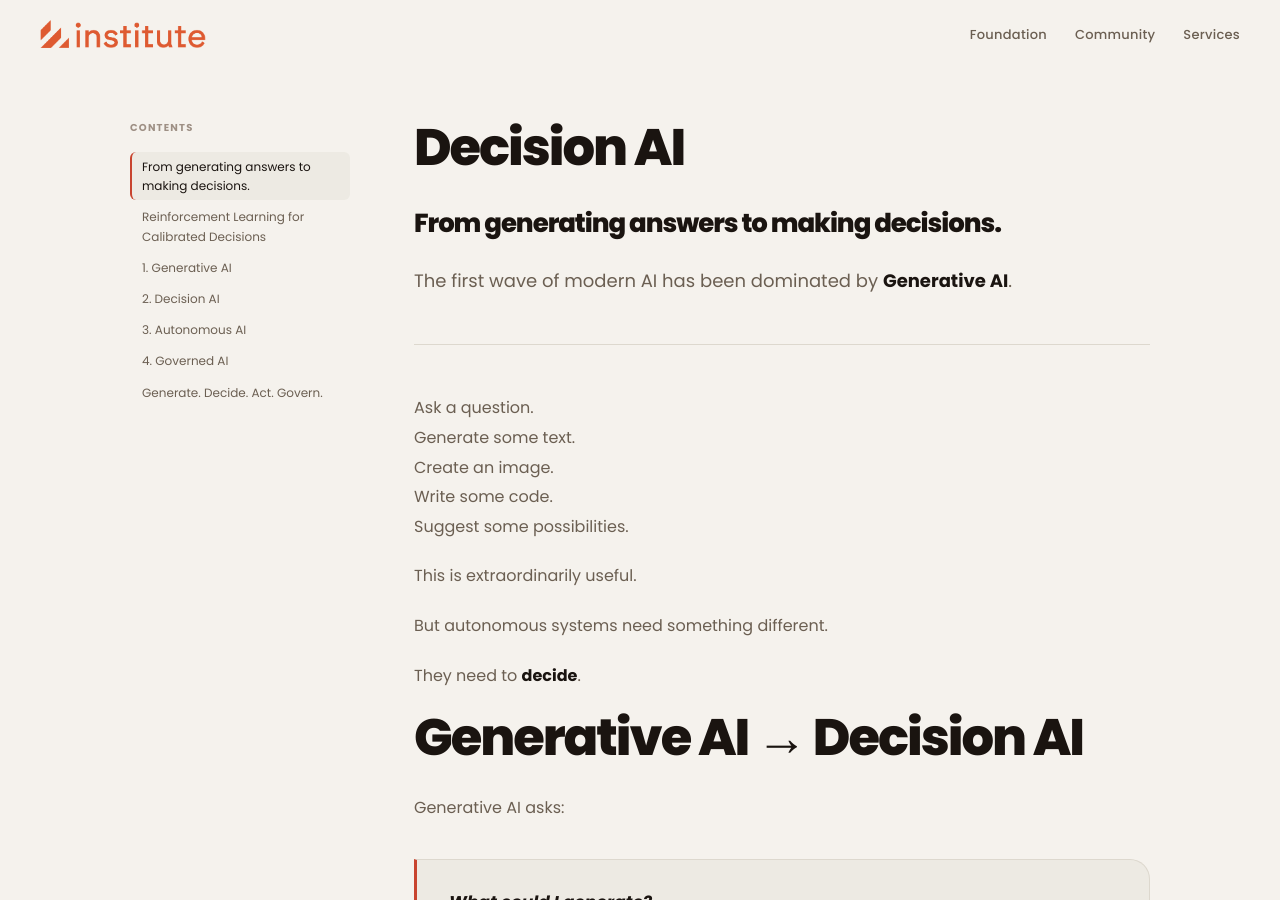
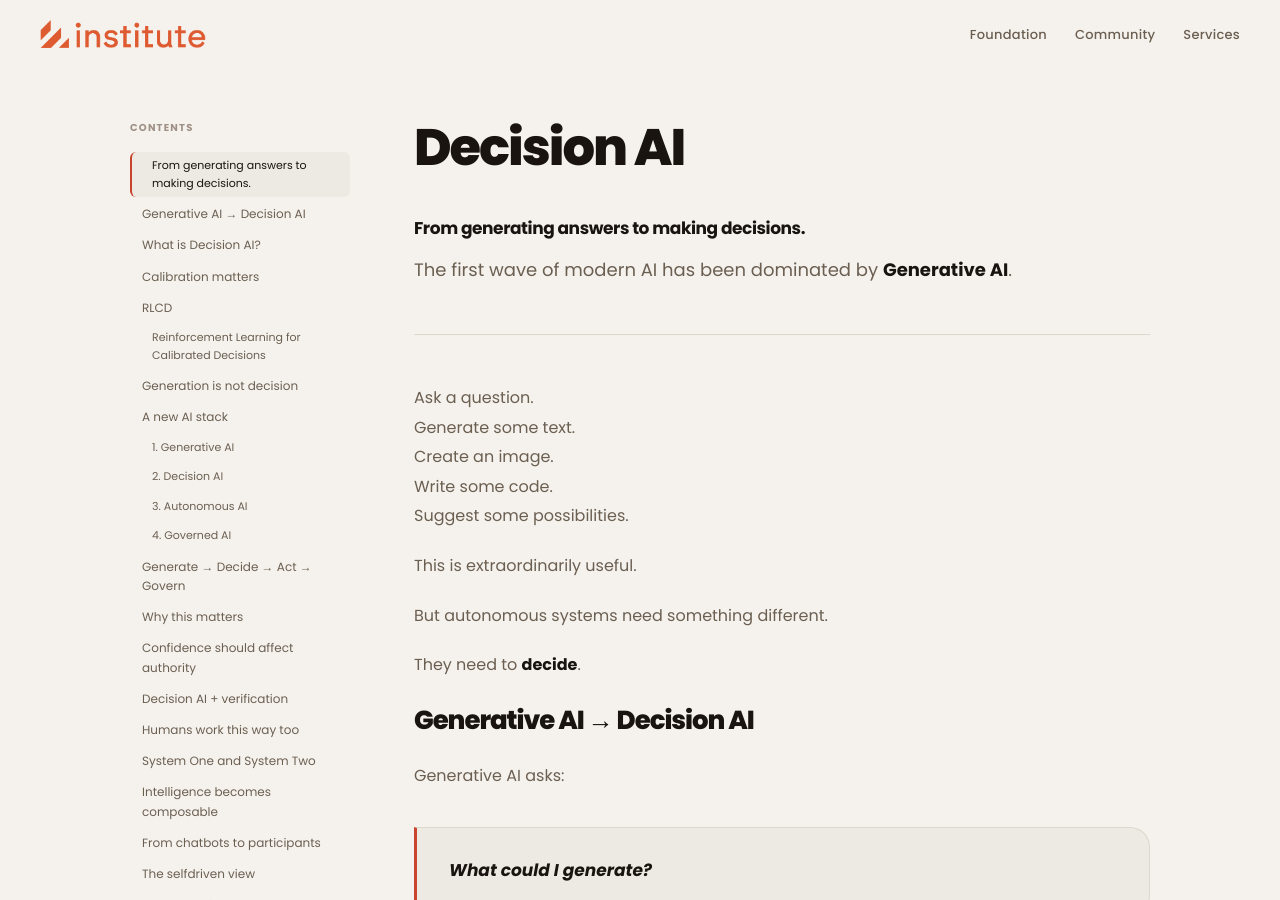
Before and after one commit to selfdriven-foundation/selfdriven-institute, a Jekyll site: the page built from docs/pages/papers/paper-decision-ai-from-generation-to-action.md, in a window 1280 px wide and 900 px high. Built offline with Jekyll 4.4.1, drawn with Linux system fonts in a browser that asks for light colours; some of the changed text lies outside the part shown.

Commit message:
Update paper-decision-ai-from-generation-to-action.md

```diff
--- a/docs/pages/papers/paper-decision-ai-from-generation-to-action.md
+++ b/docs/pages/papers/paper-decision-ai-from-generation-to-action.md
@@ -6,7 +6,7 @@ permalink: /paper/decision-ai-from-generation-to-action
 
 # Decision AI
 
-## From generating answers to making decisions.
+### From generating answers to making decisions.
 
 The first wave of modern AI has been dominated by **Generative AI**.
 
@@ -22,7 +22,7 @@ But autonomous systems need something different.
 
 They need to **decide**.
 
-# Generative AI → Decision AI
+## Generative AI → Decision AI
 
 Generative AI asks:
 
@@ -44,7 +44,7 @@ And perhaps more importantly:
 
 **How confident should we actually be?**
 
-# What is Decision AI?
+## What is Decision AI?
 
 **Decision AI** is AI designed around selecting between defined possibilities rather than simply generating an unconstrained response.
 
@@ -67,7 +67,7 @@ It is a **decision state**.
 
 That state can be evaluated, verified, combined with policy and ultimately acted upon.
 
-# Calibration matters
+## Calibration matters
 
 A probability is useful only if it means something.
 
@@ -89,11 +89,11 @@ the model sounds very confident
 
 With calibration, probability begins to become an operational signal.
 
-# RLCD
+## RLCD
 
 One emerging approach is:
 
-## Reinforcement Learning for Calibrated Decisions
+### Reinforcement Learning for Calibrated Decisions
 
 **RLCD**
 
@@ -108,7 +108,7 @@ RLCD is one emerging implementation of this idea.
 
 Decision AI is the broader concept.
 
-# Generation is not decision
+## Generation is not decision
 
 Consider an autonomous system deciding whether a software deployment should proceed.
 
@@ -142,11 +142,11 @@ For example:
 
 The probabilities become part of the system architecture.
 
-# A new AI stack
+## A new AI stack
 
 We can think about increasingly autonomous intelligence as four layers.
 
-## 1. Generative AI
+### 1. Generative AI
 
 **Creates possibilities.**
 
@@ -159,7 +159,7 @@ Hypotheses
 
 ↓
 
-## 2. Decision AI
+### 2. Decision AI
 
 **Chooses between possibilities.**
 
@@ -170,7 +170,7 @@ Selects actions
 
 ↓
 
-## 3. Autonomous AI
+### 3. Autonomous AI
 
 **Acts on decisions.**
 
@@ -183,7 +183,7 @@ Operates continuously
 
 ↓
 
-## 4. Governed AI
+### 4. Governed AI
 
 **Constrains how autonomous action occurs.**
 
@@ -198,7 +198,7 @@ Human escalation
 
 
 
-# Generate → Decide → Act → Govern
+## Generate → Decide → Act → Govern
 
 This gives us a simple model for the emerging AI environment:
 
@@ -223,7 +223,7 @@ Each layer requires different engineering.
 
 
 
-# Why this matters
+## Why this matters
 
 With Generative AI, an incorrect answer can be inconvenient.
 
@@ -243,7 +243,7 @@ As the distance between **decision and action** approaches zero, understanding u
 
 
 
-# Confidence should affect authority
+## Confidence should affect authority
 
 A useful principle for autonomous systems is:
 
@@ -283,7 +283,7 @@ before execution occurs.
 
 
 
-# Decision AI + verification
+## Decision AI + verification
 
 Calibration tells us something important:
 
@@ -315,7 +315,7 @@ This turns AI output into something closer to a **verifiable decision process**.
 
 
 
-# Humans work this way too
+## Humans work this way too
 
 Humans rarely have perfect information.
 
@@ -344,7 +344,7 @@ and improve.
 
 
 
-# System One and System Two
+## System One and System Two
 
 Decision AI also points toward an interesting separation of machine intelligence.
 
@@ -386,7 +386,7 @@ Higher consequence can trigger stronger verification.
 
 
 
-# Intelligence becomes composable
+## Intelligence becomes composable
 
 Once decisions are represented as structured probabilities rather than prose, they can become inputs into other systems.
 
@@ -408,7 +408,7 @@ This enables architectures based on:
 
 
 
-# From chatbots to participants
+## From chatbots to participants
 
 Generative AI largely gave us systems we could **talk to**.
 
@@ -428,7 +428,7 @@ It becomes:
 
 
 
-# The selfdriven view
+## The selfdriven view
 
 At **selfdriven.ai**, we see intelligence becoming increasingly:
 
@@ -466,7 +466,7 @@ and
 
 
 
-# From plausible to accountable
+## From plausible to accountable
 
 Generative AI taught machines to create increasingly plausible outputs.
 
@@ -486,7 +486,7 @@ And it may become one of the critical foundations for autonomous systems we can
 
 
 
-## Generate. Decide. Act. Govern.
+### Generate. Decide. Act. Govern.
 
 **selfdriven.ai**
 
```
